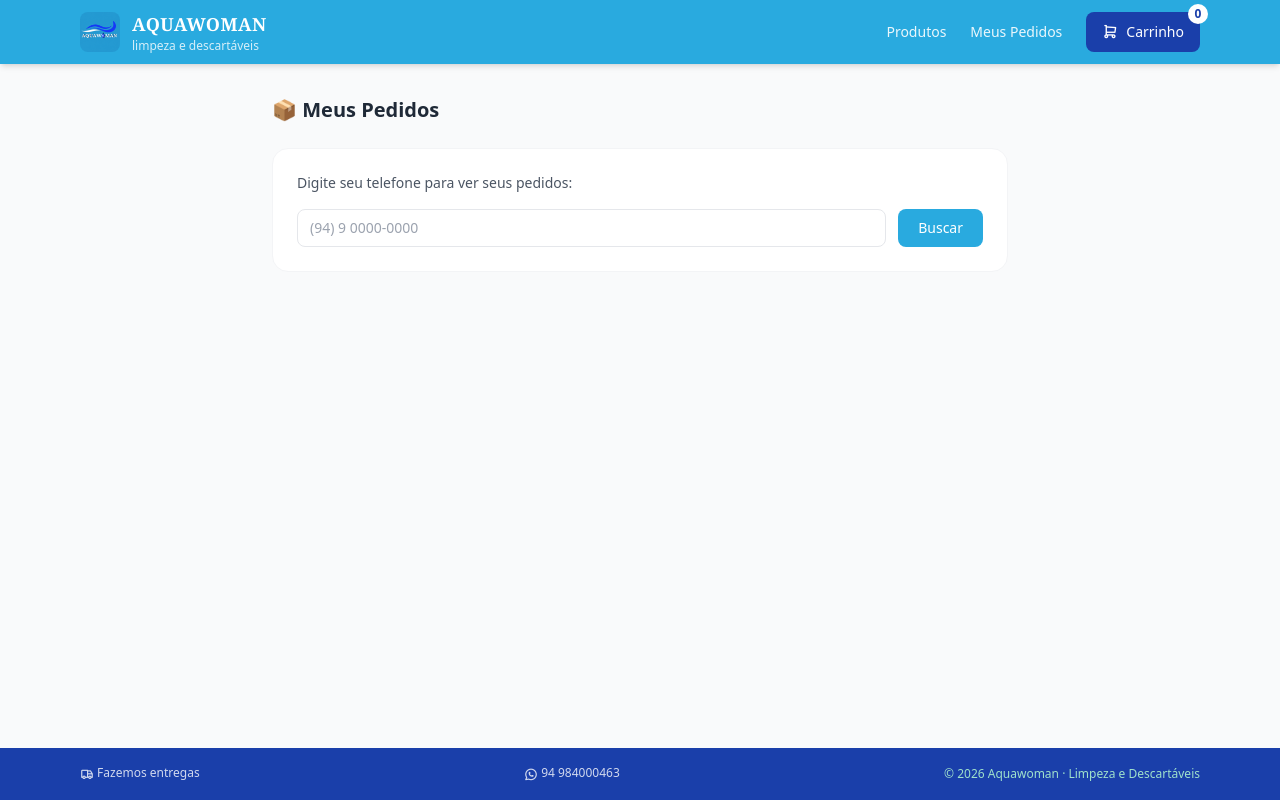
After one commit to mateusmendess/aquawoman, a Django app: page /meus-pedidos/ in a window 1280 px wide. The commit adds this page. Run offline with Django 5.2, Linux system fonts and the light colour scheme; some libraries are stand-ins or nearby versions.

Commit message:
feat: página meus pedidos com busca por telefone

```diff
--- a/apps/pedidos/urls.py
+++ b/apps/pedidos/urls.py
@@ -10,4 +10,5 @@ urlpatterns = [
     path('carrinho/atualizar/<int:produto_id>/', views.carrinho_atualizar, name='carrinho_atualizar'),
     path('checkout/', views.checkout, name='checkout'),
     path('confirmacao/<int:pedido_id>/', views.confirmacao, name='confirmacao'),
+    path('meus-pedidos/', views.meus_pedidos, name='meus_pedidos'),
 ]
--- a/apps/pedidos/views.py
+++ b/apps/pedidos/views.py
@@ -94,3 +94,17 @@ def checkout(request):
 def confirmacao(request, pedido_id):
     pedido = get_object_or_404(Pedido, id=pedido_id)
     return render(request, 'pedidos/confirmacao.html', {'pedido': pedido})
+
+def meus_pedidos(request):
+    pedidos = []
+    telefone = ''
+
+    if request.method == 'POST':
+        telefone = request.POST.get('telefone', '').strip()
+        if telefone:
+            pedidos = Pedido.objects.filter(telefone=telefone).order_by('-criado_em')
+
+    return render(request, 'pedidos/meus_pedidos.html', {
+        'pedidos': pedidos,
+        'telefone': telefone,
+    })
--- a/templates/base.html
+++ b/templates/base.html
@@ -48,7 +48,7 @@
       <!-- Links -->
       <div class="flex items-center gap-6">
         <a href="/" class="text-white text-sm opacity-90 hover:opacity-100">Produtos</a>
-        <a href="/carrinho" class="text-white text-sm opacity-90 hover:opacity-100">Meus Pedidos</a>
+        <a href="/meus-pedidos/" class="text-white text-sm opacity-90 hover:opacity-100">Meus Pedidos</a>
         {% if request.user.is_staff %}
         <a href="/painel/" class="text-white text-sm opacity-90 hover:opacity-100">
           <i class="ti ti-layout-dashboard text-base align-middle"></i> Painel
--- /dev/null
+++ b/templates/pedidos/meus_pedidos.html
@@ -0,0 +1,78 @@
+{% extends 'base.html' %}
+{% load static %}
+
+{% block title %}Meus Pedidos — Aquawoman{% endblock %}
+
+{% block content %}
+<div class="max-w-3xl mx-auto px-4 py-8">
+
+  <h1 class="text-xl font-semibold text-gray-800 mb-6">📦 Meus Pedidos</h1>
+
+  <!-- Busca por telefone -->
+  <div class="bg-white rounded-2xl border border-gray-100 p-6 mb-6">
+    <p class="text-sm text-gray-600 mb-4">Digite seu telefone para ver seus pedidos:</p>
+    <form method="POST" class="flex gap-3">
+      {% csrf_token %}
+      <input
+        type="text"
+        name="telefone"
+        value="{{ telefone }}"
+        placeholder="(94) 9 0000-0000"
+        required
+        class="flex-1 border border-gray-200 rounded-lg px-3 py-2 text-sm focus:outline-none focus:ring-2 focus:ring-[#29AADF]">
+      <button type="submit"
+        class="bg-[#29AADF] text-white text-sm px-5 py-2 rounded-lg hover:bg-[#1A3FAA] transition">
+        Buscar
+      </button>
+    </form>
+  </div>
+
+  <!-- Resultados -->
+  {% if telefone %}
+    {% if pedidos %}
+      {% for pedido in pedidos %}
+      <div class="bg-white rounded-2xl border border-gray-100 p-6 mb-4">
+        <div class="flex items-center justify-between mb-4">
+          <div>
+            <p class="font-semibold text-gray-800">Pedido #{{ pedido.id }}</p>
+            <p class="text-xs text-gray-400 mt-0.5">{{ pedido.criado_em|date:"d/m/Y H:i" }}</p>
+          </div>
+          <span class="text-xs px-3 py-1 rounded-full font-medium
+            {% if pedido.status == 'pendente' %}bg-yellow-100 text-yellow-700
+            {% elif pedido.status == 'confirmado' %}bg-blue-100 text-blue-700
+            {% elif pedido.status == 'em_entrega' %}bg-purple-100 text-purple-700
+            {% elif pedido.status == 'entregue' %}bg-green-100 text-green-700
+            {% else %}bg-red-100 text-red-700{% endif %}">
+            {{ pedido.get_status_display }}
+          </span>
+        </div>
+
+        <!-- Itens -->
+        {% for item in pedido.itens.all %}
+        <div class="flex justify-between items-center py-2 border-b border-gray-50 last:border-0">
+          <div>
+            <p class="text-sm text-gray-700">{{ item.produto.nome }}</p>
+            <p class="text-xs text-gray-400">{{ item.quantidade }}x · R$ {{ item.preco_unitario }}</p>
+          </div>
+          <p class="text-sm font-medium text-[#1A3FAA]">R$ {{ item.subtotal }}</p>
+        </div>
+        {% endfor %}
+
+        <!-- Total e pagamento -->
+        <div class="flex justify-between items-center pt-3 mt-2">
+          <span class="text-xs text-gray-500">{{ pedido.get_forma_pagamento_display }}</span>
+          <span class="font-bold text-[#1A3FAA]">R$ {{ pedido.total }}</span>
+        </div>
+      </div>
+      {% endfor %}
+
+    {% else %}
+      <div class="bg-white rounded-2xl border border-gray-100 p-12 text-center">
+        <p class="text-4xl mb-3">🔍</p>
+        <p class="text-gray-500 text-sm">Nenhum pedido encontrado para este telefone.</p>
+      </div>
+    {% endif %}
+  {% endif %}
+
+</div>
+{% endblock %}
```
Also changed, not shown: db.sqlite3.
